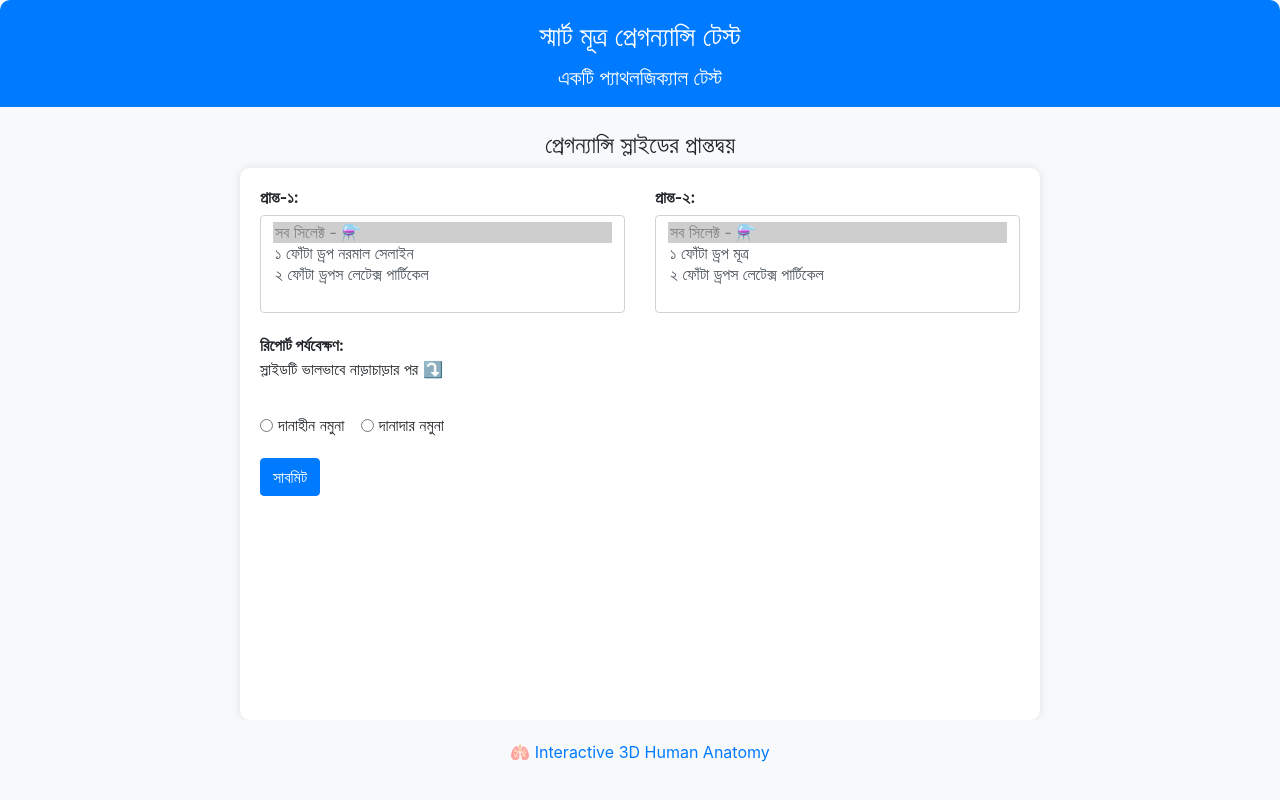
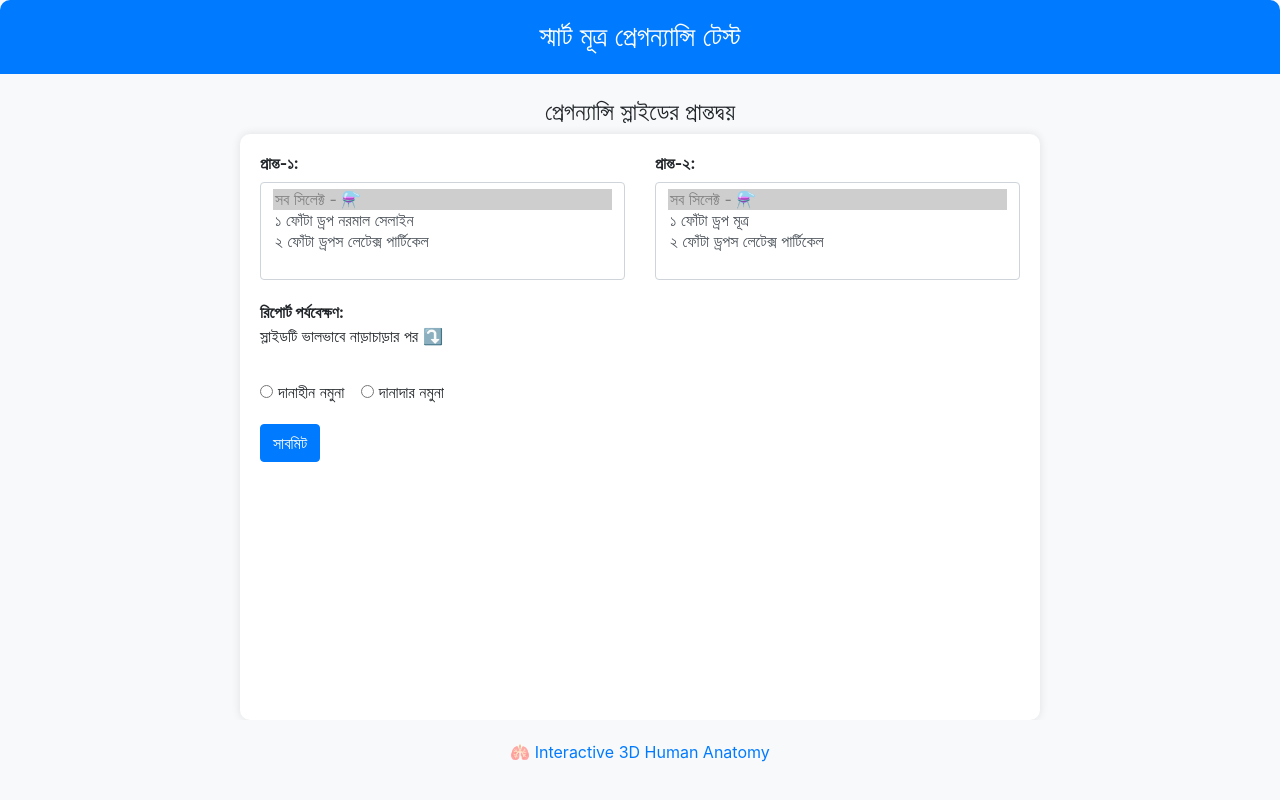
Before and after one commit to anisurrahmanlikhon/Urine-Pregnancy-Test, a plain HTML site: page index.html in a window 1280 px wide. Drawn offline with nearby package versions, Linux system fonts and the light colour scheme.

Commit message:
Update index.html

```diff
--- a/index.html
+++ b/index.html
@@ -11,8 +11,7 @@
 </head>
 <body>
   <div class="header">
-    <h1>স্মার্ট মূত্র প্রেগন্যান্সি টেস্ট <br>
-    <sub style="size:5px;"> একটি প্যাথলজিক্যাল টেস্ট</sub></h1>
+    <h1>স্মার্ট মূত্র প্রেগন্যান্সি টেস্ট</h1>
   </div>
   <br>
 
```
